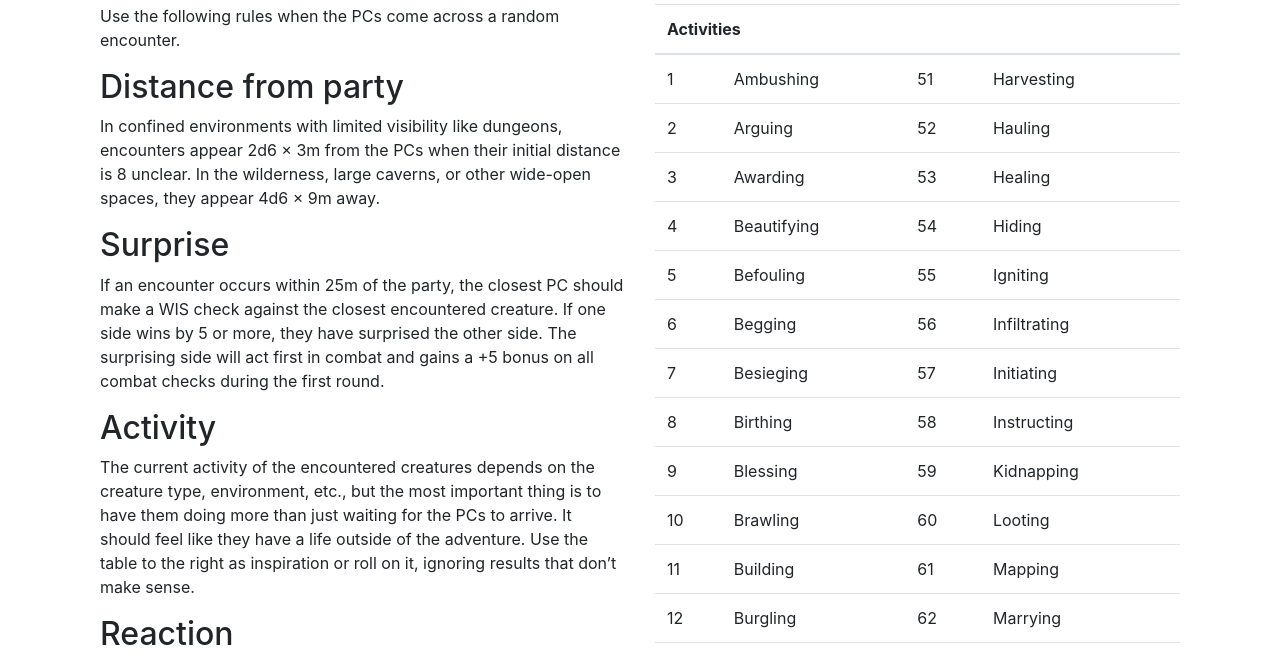
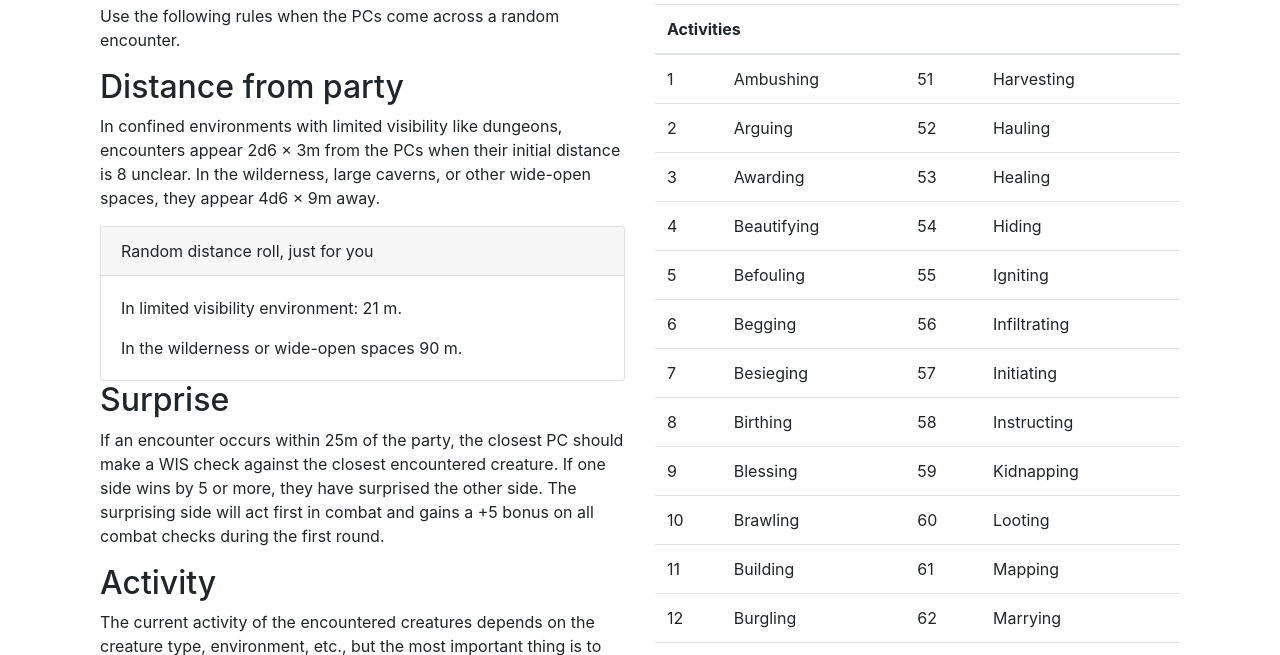
Before and after one commit to philippe-lemaire/knave, a Django app: page /generators/encounters in a window 1280 px wide. Shown: the part 164-819 px from the top of the page. Run offline with Django 4.2, Linux system fonts and the light colour scheme; some libraries are stand-ins or nearby versions.

Commit message:
roll and display distance

```diff
--- a/generators/templates/generators/encounters_rules.html
+++ b/generators/templates/generators/encounters_rules.html
@@ -22,6 +22,16 @@ unclear. In the wilderness, large caverns,
 or other wide-open spaces, they appear
 4d6 × 9m away.
 </p>
+
+<div class="card">
+  <div class="card-header">
+    Random distance roll, just for you
+  </div>
+  <div class="card-body">
+    <p class="card-text">In limited visibility environment: {{distance_limited_visibility}} m.</p>
+    <p class="card-text">In the wilderness or wide-open spaces {{distance_large_caverns}} m.</p>
+  </div>
+</div>
 
 <h2>Surprise</h2>
 <p>
--- a/generators/views.py
+++ b/generators/views.py
@@ -212,6 +212,8 @@ class EncountersRulesView(TemplateView):
         context["rolled_activity"] = choice(activities)
         context["reactions_table"] = _master_table.get("reactions")
         context["rolled_reaction"] = roll("2d6")
+        context["distance_limited_visibility"] = roll("2d6") * 3
+        context["distance_large_caverns"] = roll("4d6") * 9
         return context
 
 
```
